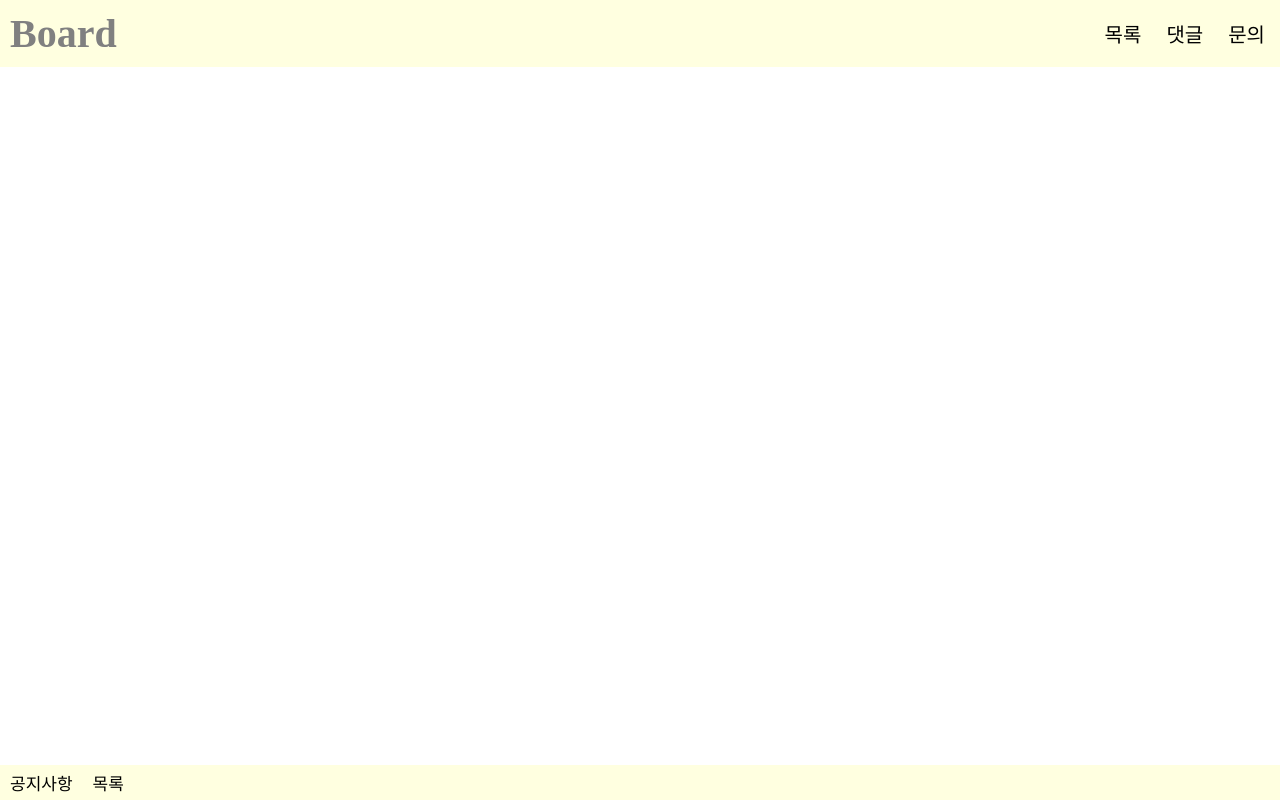
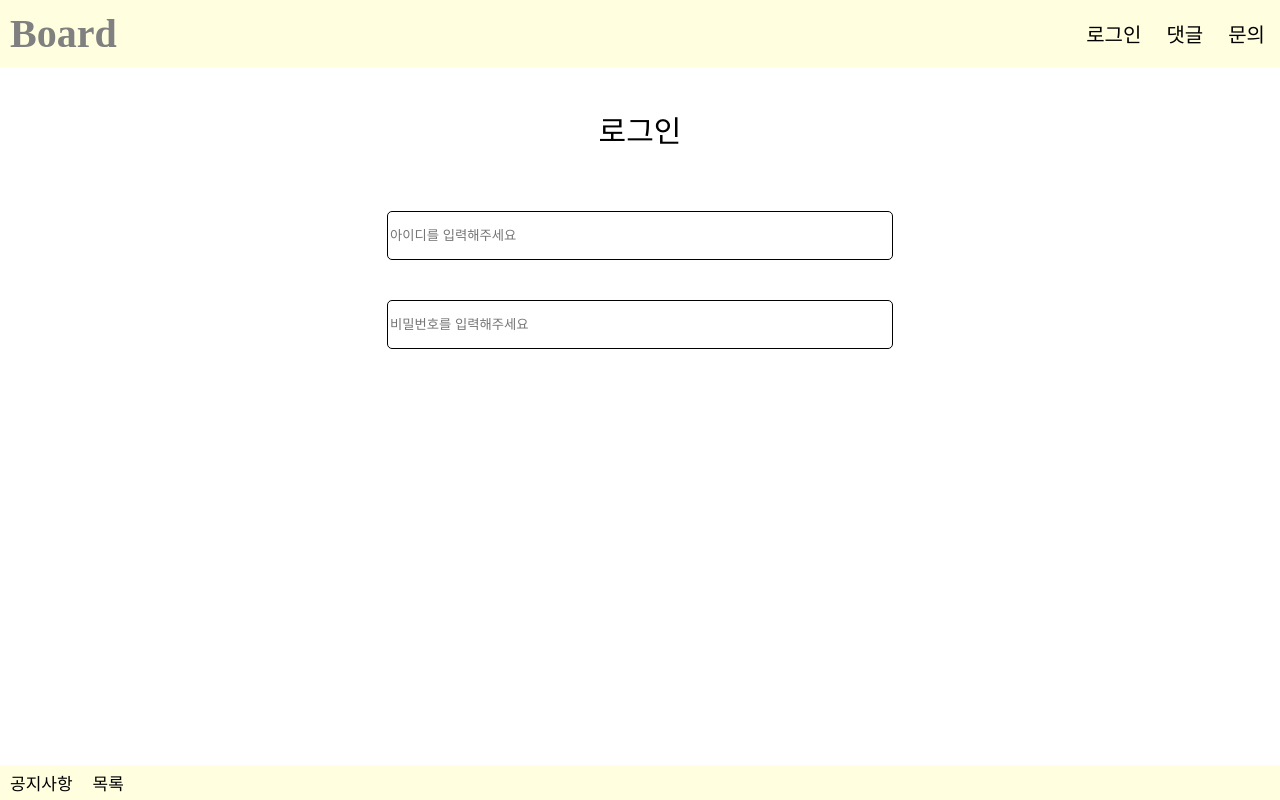
Before and after one commit to sunjaehi/pan, a React (Create React App) app: page /LoginPage in a window 1280 px wide. Built offline with nearby package versions, Linux system fonts and the light colour scheme; a web font is replaced by a local one.

Commit message:
feat : 로그인페이지 추가

```diff
--- a/src/App.js
+++ b/src/App.js
@@ -8,6 +8,7 @@ import ReviewPage from './page/ReviewPage.jsx';
 import CommentPage from './page/CommentPage.jsx';
 import Header from './component/Header.jsx';
 import NoticePage from './page/NoticePage.jsx';
+import LoginPage from './page/LoginPage.jsx';
 
 
 function App() {
@@ -20,6 +21,7 @@ function App() {
         <Route path="comment-page" element={<CommentPage />} />
         <Route path="review-page" element={<ReviewPage />} />
         <Route path="NoticePage" element={<NoticePage />} />
+        <Route path="LoginPage" element={<LoginPage />}/>
         <Route path="bod/:bodId" element={<BodPage />} />
       </Routes>
       <Footer />
--- a/src/component/Header.jsx
+++ b/src/component/Header.jsx
@@ -4,6 +4,7 @@ import styled from "styled-components";
 import BodPage from "../page/BodPage";
 import CommentPage from "../page/CommentPage";
 import ReviewPage from "../page/ReviewPage";
+import LoginPage from "../page/LoginPage";
 
 const MainTitle=styled(Link)`
     font-size:40px;
@@ -38,7 +39,7 @@ function Header() {
         <MainTitle to="/">
             Board
             <Categories>
-                <Linnk to="BodPage">목록</Linnk>
+                <Linnk to="LoginPage">로그인</Linnk>
                 <Linnk to="CommentPage">댓글</Linnk>
                 <Linnk to="ReviewPage">문의</Linnk>
             </Categories>
--- a/src/page/HomePage.jsx
+++ b/src/page/HomePage.jsx
@@ -8,7 +8,7 @@ const MainText = styled.div`
 function HomePage() {
     return (
         <MainText>환영합니다.</MainText>
-    )
+    );
 
 }
  export default HomePage;
--- /dev/null
+++ b/src/page/LoginPage.jsx
@@ -0,0 +1,63 @@
+import React, { useState } from "react";
+import { useNavigate } from "react-router-dom";
+import styled from "styled-components";
+
+const Container = styled.div`
+    display:flex;
+    justify-content:center;
+    align-items:center;
+    flex-direction:column;
+`;
+
+const MainText = styled.div`
+    display:flex;
+    padding:10px;
+    color:black;
+    font-size:30px;
+    margin-top:30px;
+    margin-bottom:30px;
+`;
+const IdInput = styled.input`
+    width:500px;
+    margin:10px;
+    height:45px;
+    border-radius:5px;
+    margin:20px;
+    border:1px solid;
+`;
+const LoginButton = styled.button`
+    border-radius:5px;
+    flex-direction:row;
+    display:flex;
+`;
+
+function LoginPage() {
+    const [username, setUsername] = useState('');
+    const [userPassword, setUserpassword] = useState('');
+
+    const onField = e => {
+        setUsername(e.target.value);
+    };
+
+    return (
+        <Container>
+            <MainText>로그인</MainText>
+            <IdInput
+                type="text"
+                name="username"
+                value={username}
+                onChange={onField}
+                placeholder="아이디를 입력해주세요"
+            />
+            <IdInput
+                type="text"
+                name="userPassword"
+                value={userPassword}
+                placeholder="비밀번호를 입력해주세요"
+            />
+        </Container>
+
+    )
+
+}
+export default LoginPage;
```
